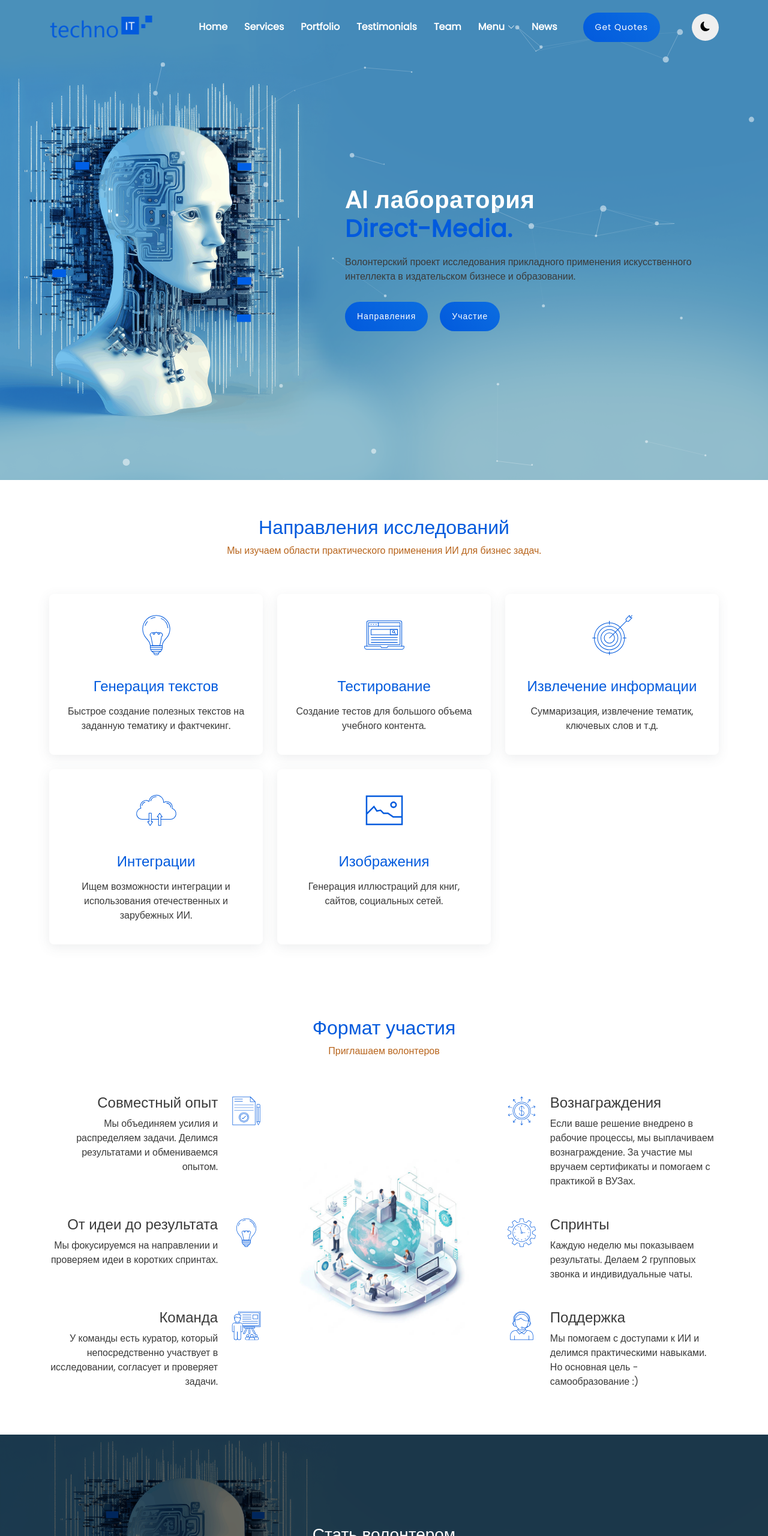
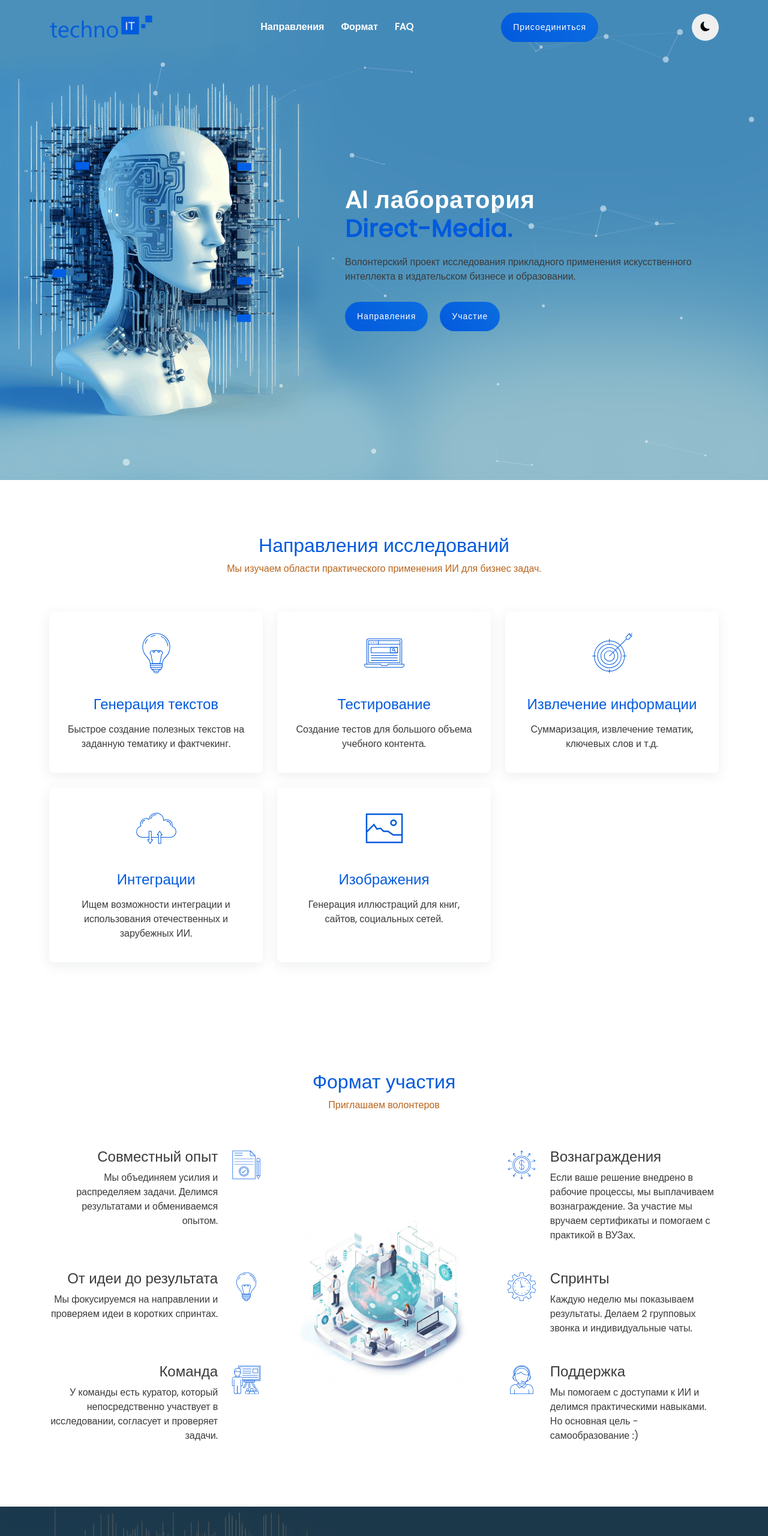
Before and after one commit to VICTOR-81/direct-media-v.2, a plain HTML site: page index.html in a window 1280 px wide. Shown: the top 2560 px of the page at 60% size. Drawn offline with Linux system fonts and the light colour scheme.

Commit message:
continue

```diff
--- a/assets/stylesheets/styles.css
+++ b/assets/stylesheets/styles.css
@@ -159,12 +159,14 @@ h6 {
 # Sections & Section Header
 --------------------------------------------------------------*/
 section {
-  padding: 60px 0;
+  /* padding: 60px 0; */
+  padding: 90px 0;
   overflow: hidden;
 }
 
 .section{
-  padding: 60px 0;
+  /* padding: 60px 0; */
+  padding: 90px 0;
   overflow: hidden;
   background: var(--light-color);
 }
--- a/index.html
+++ b/index.html
@@ -46,12 +46,12 @@
       </a>
       <nav id="navbar" class="navbar">
         <ul>
-          <li><a href="index.html" class="">Home</a></li>
-          <li><a href="services.html" class="">Services</a></li>
-          <li><a href="portfolio.html" class="">Portfolio</a></li>
-          <li><a href="testimonials.html" class="">Testimonials</a></li>
-          <li><a href="team.html" class="">Team</a></li>
-          <li class="dropdown"><a href="#"><span>Menu</span> <i class="bi bi-chevron-down dropdown-indicator"></i></a>
+          <li><a href="#main" class="">Направления</a></li>
+          <li><a href="#featured-link" class="">Формат</a></li>
+          <li><a href="#faq" class="">FAQ</a></li>
+          <!-- <li><a href="testimonials.html" class="">Testimonials</a></li> -->
+          <!-- <li><a href="team.html" class="">Team</a></li> -->
+          <!-- <li class="dropdown"><a href="#"><span>Menu</span> <i class="bi bi-chevron-down dropdown-indicator"></i></a>
             <ul>
               <li><a href="about.html">About</a></li>
               <li><a href="packages.html">Pricing</a></li>
@@ -61,11 +61,11 @@
               <li><a href="blogs.html">Blogs</a></li>
               <li><a href="blog-details.html">Blog Detail Page</a></li>
             </ul>
-          </li>
-          <li><a href="blogs.html">News</a></li>
+          </li> -->
+          <!-- <li><a href="blogs.html">News</a></li> -->
         </ul>
       </nav><!-- .navbar -->
-      <a href="contact.html" class="btn-get-started hide-on-mobile">Get Quotes</a>
+      <a href="https://forms.gle/cQ6HSRmYU1wLkh5u8" class="btn-get-started hide-on-mobile">Присоединиться</a>
       <button id="darkmode-button"><i class="bi bi-moon-fill"></i></button>
       <i class="mobile-nav-toggle mobile-nav-show bi bi-list"></i>
       <i class="mobile-nav-toggle mobile-nav-hide d-none bi bi-x"></i>
@@ -87,8 +87,8 @@
           <p data-aos="fade-up" data-aos-delay="400">Волонтерский проект исследования прикладного применения
             искусственного интеллекта в издательском бизнесе и образовании.</p>
           <div class="d-flex justify-content-start">
-            <a href="#contact" class="btn-get-started mr-20" data-aos="fade-up" data-aos-delay="800">Направления</a>
-            <a href="#services" class="btn-get-started" data-aos="fade-up" data-aos-delay="1000">Участие</a>
+            <a href="#main" class="btn-get-started mr-20" data-aos="fade-up" data-aos-delay="800">Направления</a>
+            <a href="#featured-link" class="btn-get-started" data-aos="fade-up" data-aos-delay="1000">Участие</a>
           </div>
         </div>
       </div>
@@ -159,7 +159,7 @@
     <!-- End Service Section -->
 
     <!-- Featured -->
-    <section>
+    <section id="featured-link">
       <div class="container" id="featured">
         <div class="section-header" data-aos="fade-up" data-aos-delay="100">
           <h2>Формат участия</h2>
@@ -262,7 +262,7 @@
             <h3>Стать волонтером</h3>
             <p>Заполните анкету самостоятельно. Не нужно использовать GPT и поисковики. Нам важно понять ваш уровень и
               интересы. Мы рассмотрим в течение нескольких дней и свяжемся с вами.</p>
-            <a class="cta-btn" href="mailto:info@example.com">Давайте анкету!</a>
+            <a class="cta-btn" href="https://forms.gle/cQ6HSRmYU1wLkh5u8">Давайте анкету!</a>
           </div>
         </div>
       </div>
```
